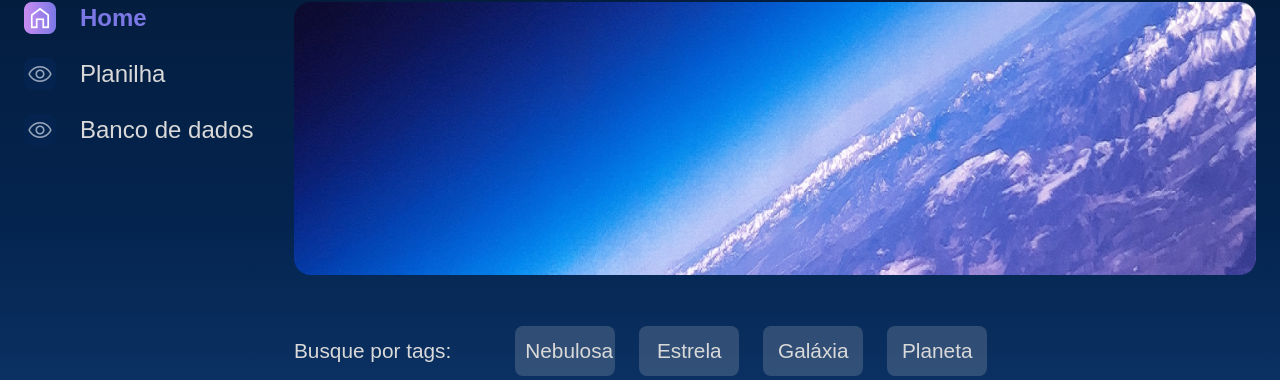
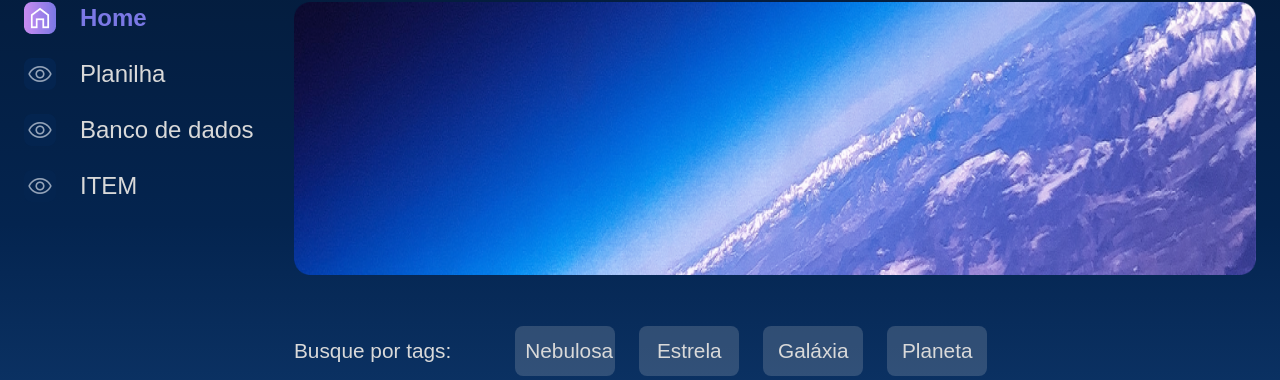
Before and after one commit to Emerson018/leroy_projeto, a Django app: template templates/produtos/index.html in a window 1280 px wide. Shown: the part 176-556 px from the top of the page. Run offline with Django 4.2, Linux system fonts and the light colour scheme; the template is opened without the code that fills it, so the values that code supplies are empty.

Commit message:
add nova aba para qndo clicar no lm do produto

```diff
--- a/produtos/admin.py
+++ b/produtos/admin.py
@@ -2,7 +2,7 @@ from django.contrib import admin
 from produtos.models import Produto
 
 class ListandoProdutos(admin.ModelAdmin):
-    list_display = ("lm", "titulo", "preco")
+    list_display = ("lm", "titulo", "preco", "link")
     list_display_links = ("lm","titulo")
     search_fields = ("lm", "titulo",)
     list_per_page = 20
--- a/produtos/urls.py
+++ b/produtos/urls.py
@@ -1,9 +1,9 @@
 from django.urls import path
-from produtos.views import index, imagem, buscar, lista, dados
+from produtos.views import index, item, buscar, lista, dados
 
 urlpatterns = [
     path('', index, name='index'),
-    path('imagem/', imagem, name='imagem'),
+    path('item/', item, name='item'),
     path('buscar', buscar, name='buscar'),
     path('lista', lista, name='lista'),
     path('dados', dados, name='dados'),
--- a/produtos/views.py
+++ b/produtos/views.py
@@ -84,3 +84,6 @@ def dados(request):
     return render(request, 'produtos/dados.html', {'dados': dados})
 
 #passar a variável 'soup' pra dentro
+
+def item(request):
+    return render(request, 'produtos/item.html')
--- a/templates/produtos/index.html
+++ b/templates/produtos/index.html
@@ -24,7 +24,7 @@
                             {% if cards %}
                             <!--{% for produto in cards %}-->
                             <li class="card">
-                                <a href="{% url 'imagem' %}">
+                                <a href="{% url 'index' %}">
                                     <img class="card__imagem" src="{% static '/assets/imagens/galeria/carina-nebula.png' %}" alt="foto">
                                 </a>
                                 <span class="card__tag">Estrelas</span>
--- a/templates/produtos/imagem.html
+++ b/templates/produtos/item.html
@@ -4,7 +4,7 @@
             <section class="conteudo">
                 <section class="imagem">
                     <div class="imagem__conteudo">
-                        <img class="imagem__imagem" src="{% static '/assets/imagens/galeria/carina-nebula.png' %}">
+                        <img class="imagem__imagem" src="{% static '/assets/imagens/galeria/mine.png' %}">
                         <div class="imagem__info">
                             <div class="imagem__texto">
                                 <p class="imagem__titulo">{{produto.lm}}</p>
--- a/templates/produtos/partials/_menu.html
+++ b/templates/produtos/partials/_menu.html
@@ -19,6 +19,7 @@
                 <a href="{% url 'index' %}"><img src="{% static '/assets/ícones/1x/Home - ativo.png' %}"> Home</a>
                 <a href="{% url 'lista' %}"><img src="{% static '/assets/ícones/1x/Mais vistas - inativo.png' %}"> Planilha</a>
                 <a href="{% url 'dados' %}"><img src="{% static '/assets/ícones/1x/Mais vistas - inativo.png' %}"> Banco de dados</a>
+                <a href="{% url 'item' %}"><img src="{% static '/assets/ícones/1x/Mais vistas - inativo.png' %}"> ITEM </a>
 
             </nav>
         </section>
```
Also changed, not shown: db.sqlite3, setup/static/assets/imagens/galeria/mine.png (added).
